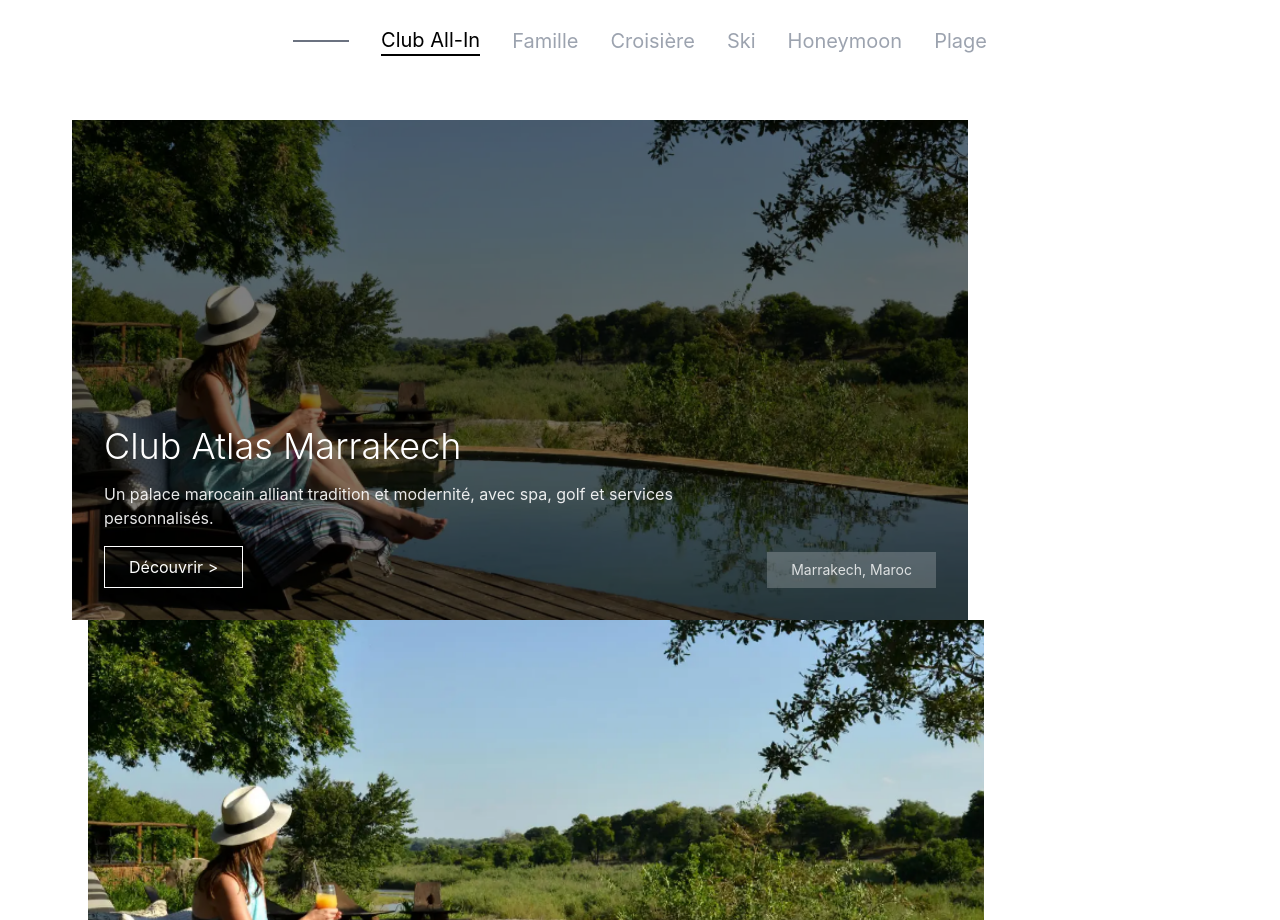
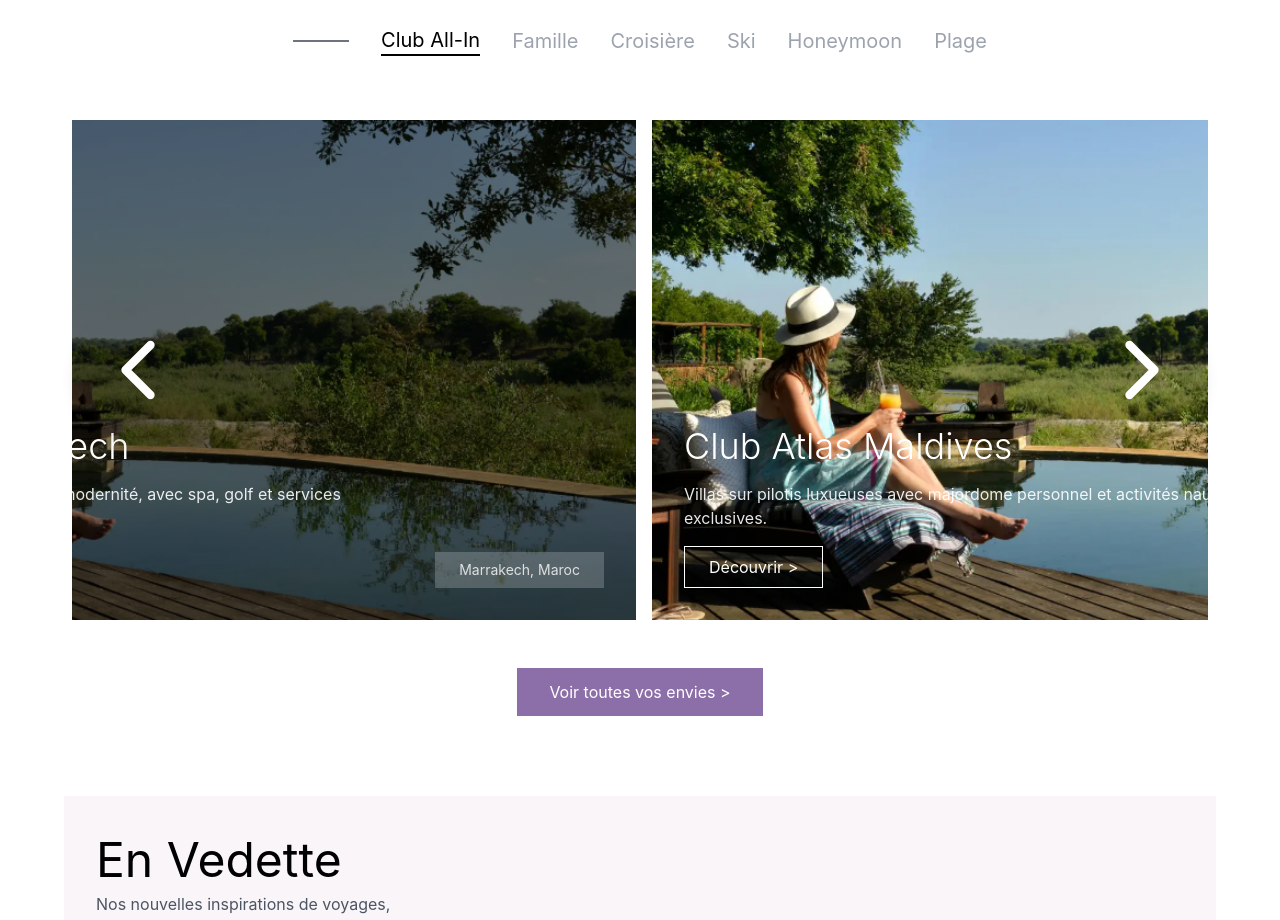
Before and after one commit to Nidabdellah-Abdelhafid/atlas-app, a React (Create React App) app: page / in a window 1280 px wide. Shown: the part 1700-2620 px from the top of the page. Built offline with nearby package versions, Linux system fonts and the light colour scheme.

Commit message:
seconde c

```diff
--- a/src/pages/Home.jsx
+++ b/src/pages/Home.jsx
@@ -464,13 +464,18 @@ const prevEvasionSlide = () => {
 
         {/* Slider Section */}
         <div className="relative px-10">
-            <div className="carousel carousel-center max-w-[90vw] mx-auto space-x-4"
+            <div className="flex overflow-x-auto snap-x snap-mandatory touch-pan-x scroll-smooth max-w-[90vw] mx-auto space-x-4"
+            style={{
+              ...carouselStyles,
+              touchAction: 'none',
+              pointerEvents: 'none'
+            }}
             ref={carouselRef}
             >
               {slides[activeTab].map((slide, index) => (
                 <div
                     key={slide.id}
-                    className="carousel-item relative w-[70vw] h-[500px]"
+                    className="flex-none snap-center relative w-[70vw] h-[500px]"
                 >
                 <div className={`absolute inset-0 bg-black transition-opacity duration-300 ${index === currentSlide ? 'opacity-0' : 'opacity-50'}`} />
                   <img
@@ -750,7 +755,11 @@ const prevEvasionSlide = () => {
 
           <div className="relative">
             <div   className="flex overflow-x-auto snap-x snap-mandatory touch-pan-x scroll-smooth space-x-4"
-              style={carouselStyles}
+              style={{
+                ...carouselStyles,
+                touchAction: 'none',
+                pointerEvents: 'none'
+              }}
               ref={evasionCarouselRef}
             >
               {[0, 1, 2, 3].map((index) => (
```
